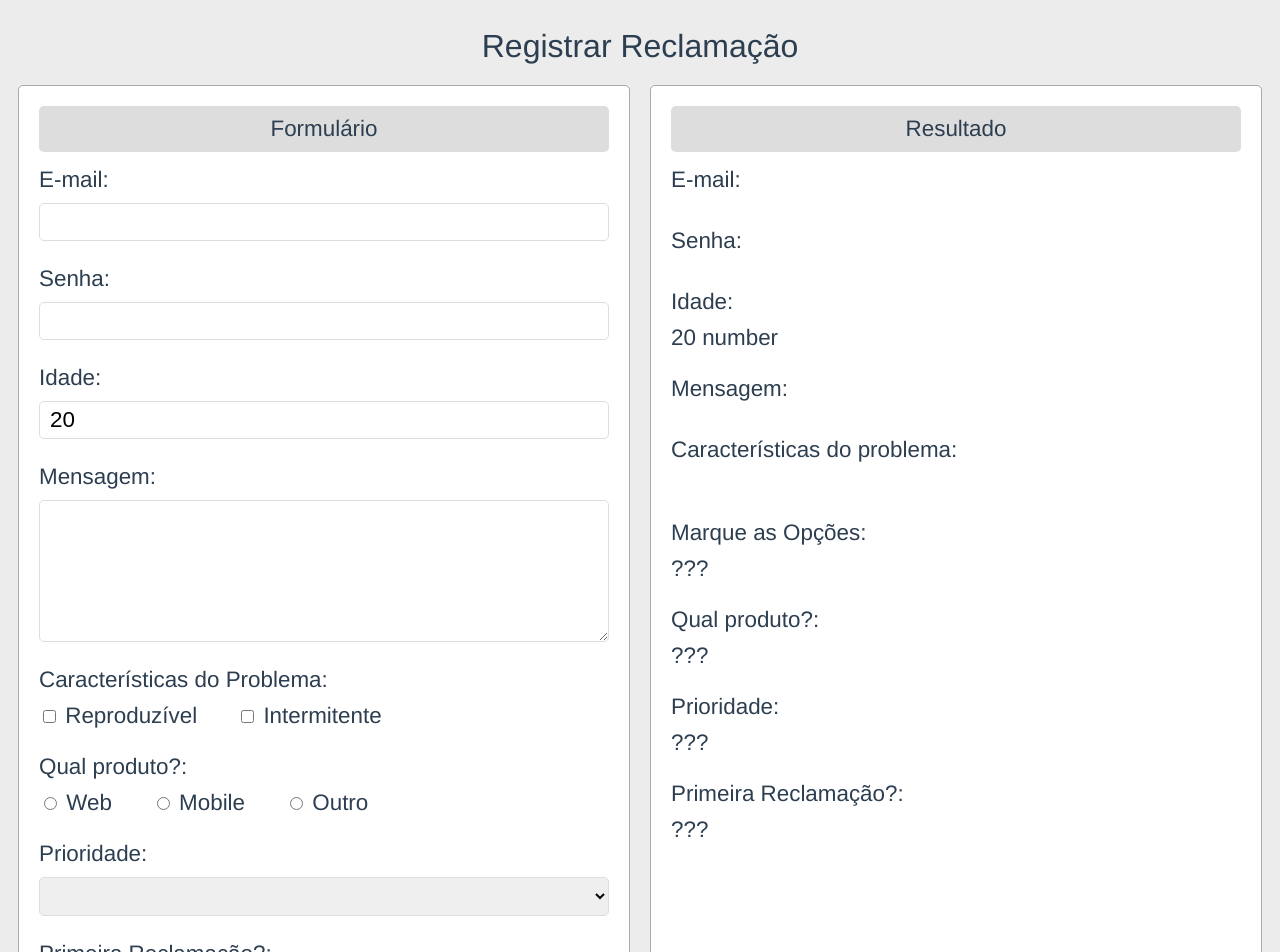
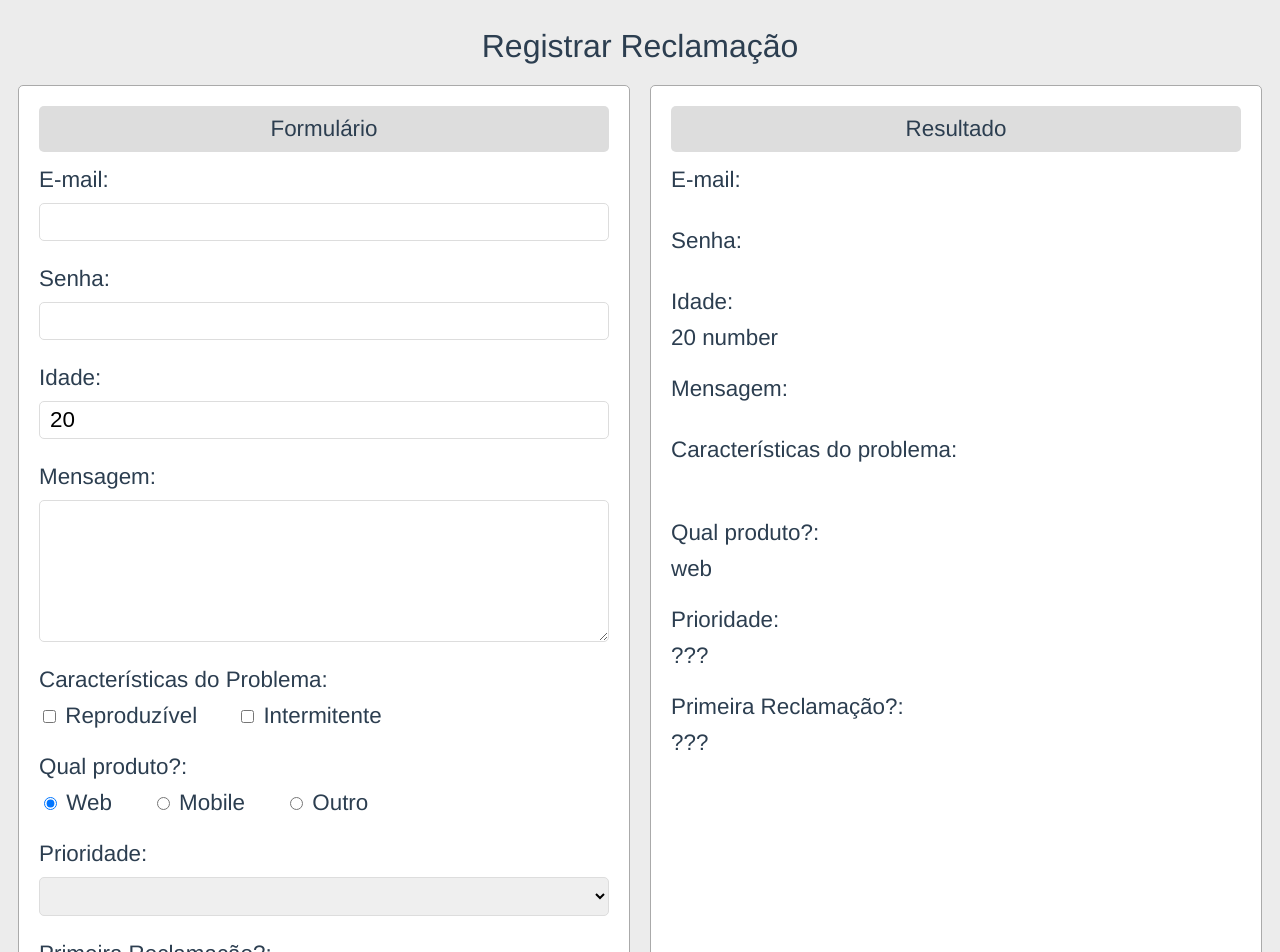
Before and after one commit to lmbaldi/curso-vue, a Vue app in the folder formulario/formulario-exercicios/: page / in a window 1280 px wide. Shown: the top 952 px of the page. Built offline with nearby package versions, Linux system fonts and the light colour scheme.

Commit message:
using radio buttons

```diff
--- a/formulario/formulario-exercicios/src/App.vue
+++ b/formulario/formulario-exercicios/src/App.vue
@@ -26,9 +26,9 @@
 					</span>
 				</Rotulo>
 				<Rotulo nome="Qual produto?">
-					<span class="mr-4"><input type="radio"> Web</span>
-					<span class="mr-4"><input type="radio"> Mobile</span>
-					<span><input type="radio"> Outro</span>
+					<span class="mr-4"><input type="radio" value="web" v-model="produto"> Web</span>
+					<span class="mr-4"><input type="radio" value="mobile" v-model="produto"> Mobile</span>
+					<span><input type="radio" value="outro" v-model="produto"> Outro</span>
 				</Rotulo>
 				<Rotulo nome="Prioridade">
 					<select name="" id="">
@@ -62,11 +62,8 @@
 						</ul>
 					</span>
 				</Rotulo>
-				<Rotulo nome="Marque as Opções">
-					<span>???</span>
-				</Rotulo>
 				<Rotulo nome="Qual produto?">
-					<span>???</span>
+					<span>{{ produto }}</span>
 				</Rotulo>
 				<Rotulo nome="Prioridade">
 					<span>???</span>
@@ -95,6 +92,7 @@
 		return {
 			mensagem: '',
 			caracteristicas: [],
+			produto: 'web',
 			usuario: {
 				email: '',
 				senha: '',
```
